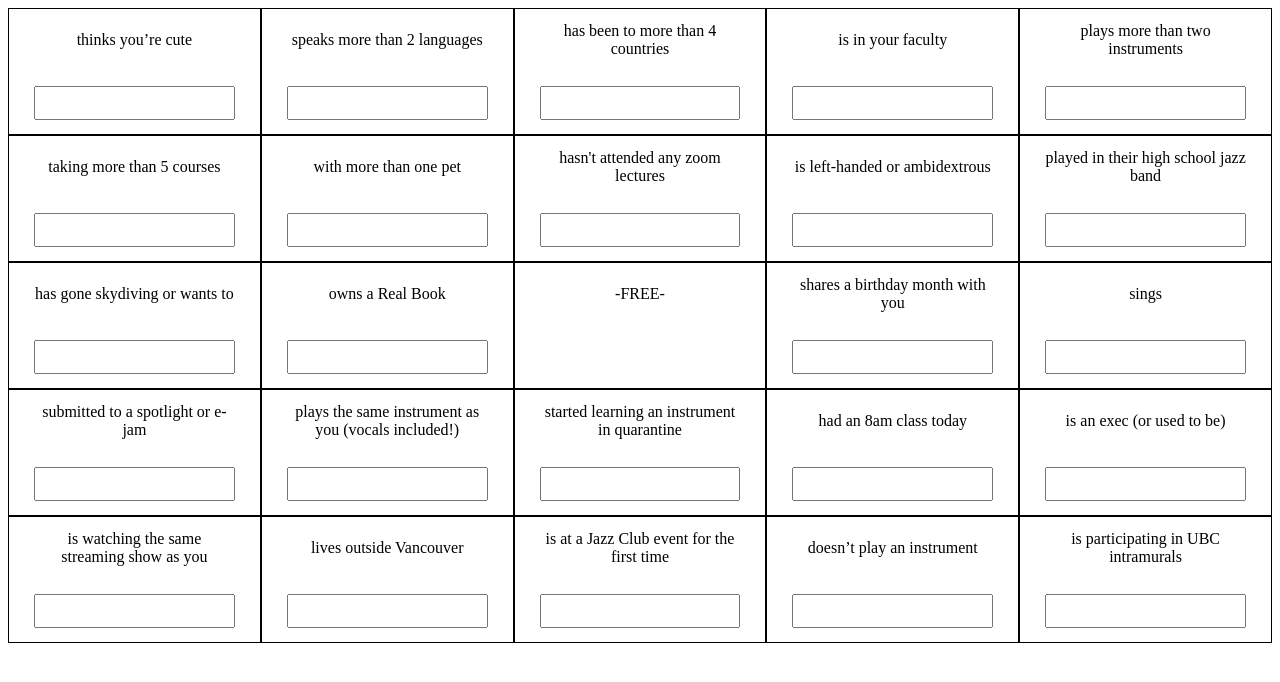
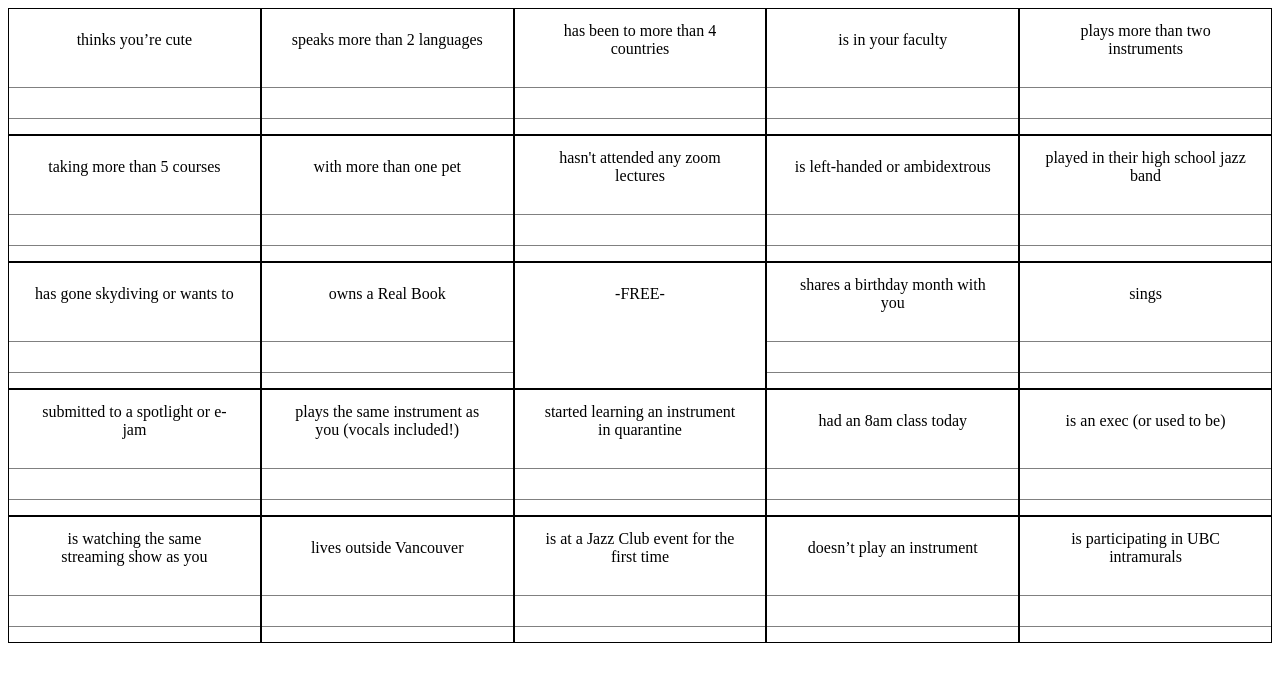
Before and after one commit to ubcjazzclubdev/bingo, a plain HTML site: page index.html in a window 1280 px wide. Drawn offline with Linux system fonts and the light colour scheme.

Commit message:
move border to outer div

```diff
--- a/style.css
+++ b/style.css
@@ -24,11 +24,15 @@
     width: 100%;
     box-sizing: border-box;
 }
+.bingo-input > input {
+    border: none;
+}
+.bingo-input {
+    border-top: 1px solid grey;
+    border-bottom: 1px solid grey;
+}
 @media screen and (min-width: 1080px) {
     .bingo-input > input {
         font-size: 1.5em;
     }
-    .bingo-input {
-        width: 80%;
-    }
 }
```
